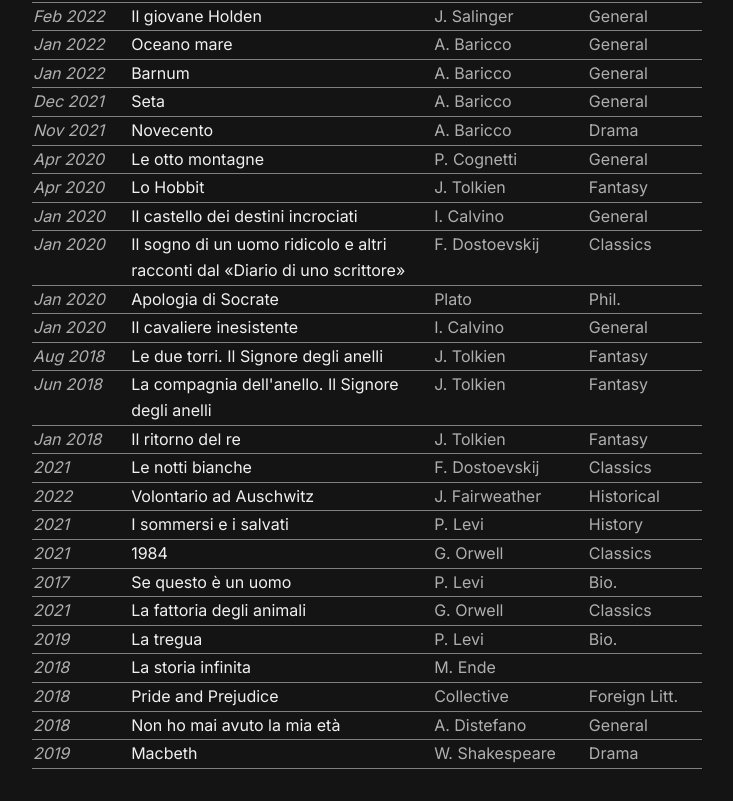
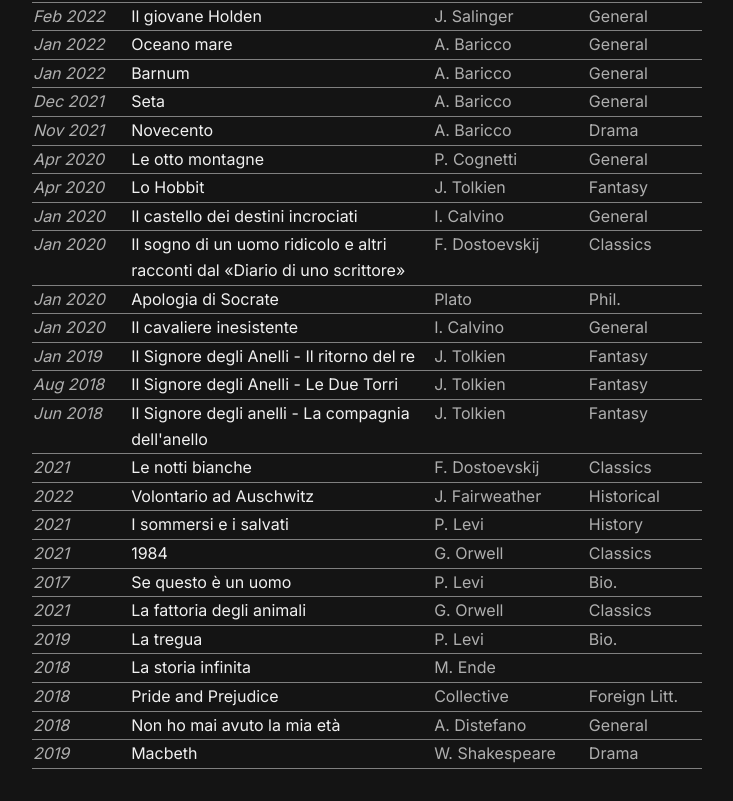
Before and after one commit to MettiFire/mywebsite, a Next.js app: page /books in a window 1280 px wide. Shown: the part 3983-4784 px from the top of the page, without its empty margins (273-1006 px from the left). Built offline with nearby package versions, Linux system fonts and the light colour scheme.

Commit message:
fix: aggiornati i titoli dei libri con il formato corretto e le date

```diff
--- a/data/booksData.js
+++ b/data/booksData.js
@@ -19,8 +19,8 @@ const booksRead =
   notesHref: "/books/kTXBwQEACAAJ/notes"
 },
 {
-  date: "8 gen 2018",
-  title: "Il ritorno del re",
+  date: "8 gen 2019",
+  title: "Il Signore degli Anelli - Il ritorno del re",
   author: "J.R.R. Tolkien",
   genre: "Fantasy",
   rating: "★★★★★",
@@ -470,7 +470,7 @@ const booksRead =
 },
 {
   date: "15 ago 2018",
-  title: "Le due torri. Il Signore degli anelli",
+  title: "Il Signore degli Anelli - Le Due Torri",
   author: "John R. R. Tolkien",
   genre: "Fantasy",
   rating: "★★★★★",
@@ -515,7 +515,7 @@ const booksRead =
 },
 {
   date: "13 giu 2018",
-  title: "La compagnia dell'anello. Il Signore degli anelli",
+  title: "Il Signore degli anelli - La compagnia dell'anello",
   author: "John R. R. Tolkien",
   genre: "Fantasy",
   rating: "★★★★★",
```
